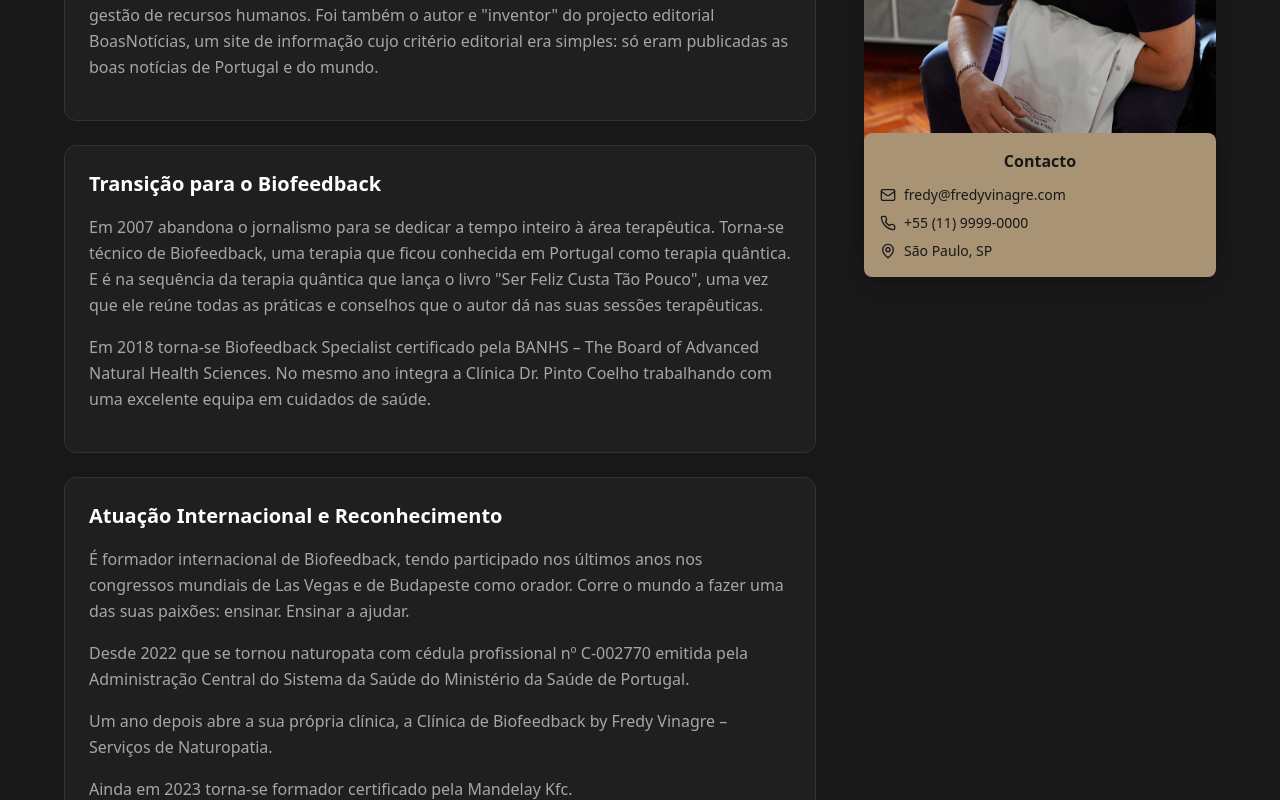
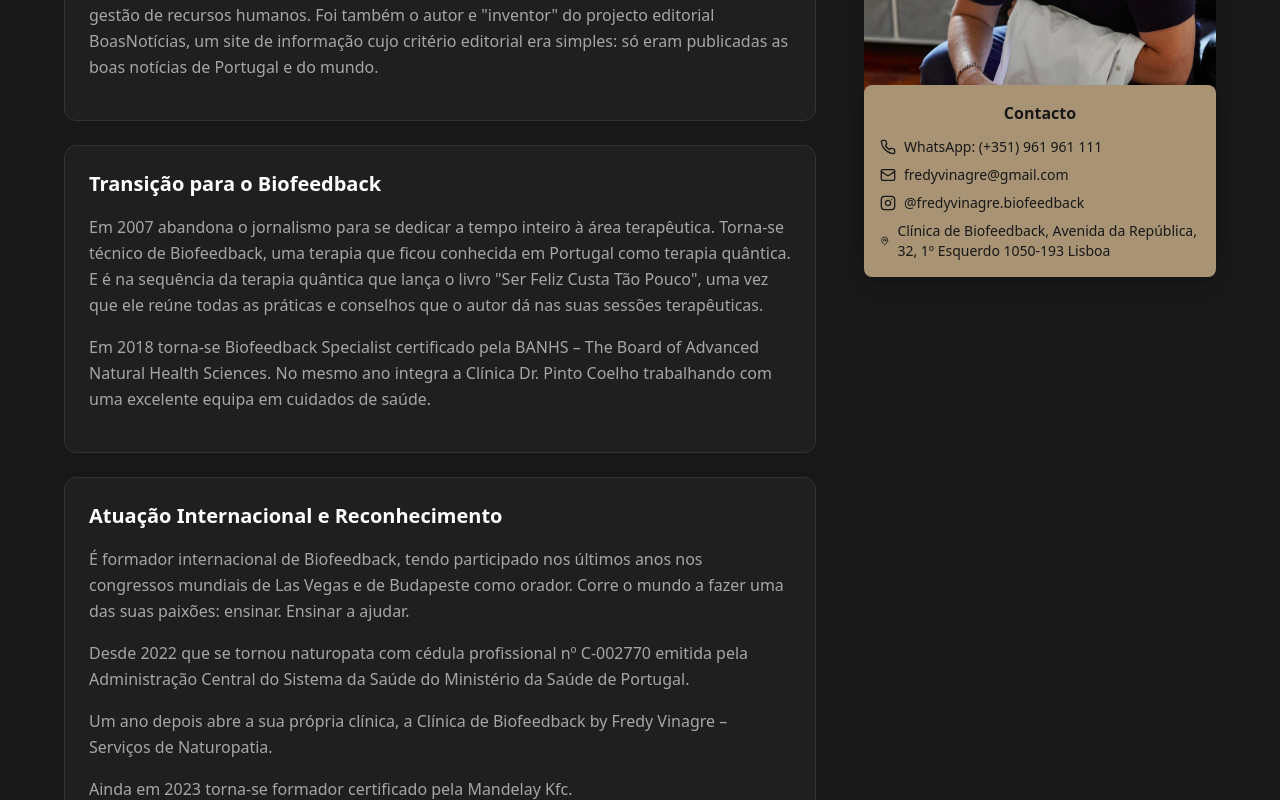
Before and after one commit to guiz01/bftecnicos, a React (Vite) app: page /fredy-vinagre in a window 1280 px wide. Shown: the part 1280-2080 px from the top of the page. Built offline with nearby package versions, Linux system fonts and the light colour scheme.

Commit message:
[dyad] Atualizando os contatos de Fredy Vinagre nas páginas Index e FredyVinagre - wrote 2 file(s)

```diff
--- a/src/pages/FredyVinagre.tsx
+++ b/src/pages/FredyVinagre.tsx
@@ -4,7 +4,7 @@ import { useEffect } from "react";
 import { useNavigate } from "react-router-dom";
 import { Card, CardContent, CardDescription, CardHeader, CardTitle } from "@/components/ui/card";
 import { Button } from "@/components/ui/button";
-import { Heart, Award, Users, BookOpen, Globe, Mail, Phone, MapPin } from "lucide-react";
+import { Heart, Award, Users, BookOpen, Globe, Mail, Phone, MapPin, Instagram } from "lucide-react";
 import MobileMenu from "@/components/mobile-menu";
 
 const FredyVinagre = () => {
@@ -149,16 +149,20 @@ const FredyVinagre = () => {
                 <h4 className="font-semibold text-center mb-3">Contacto</h4>
                 <div className="space-y-2 text-sm">
                   <div className="flex items-center space-x-2">
-                    <Mail className="w-4 h-4" />
-                    <span>fredy@fredyvinagre.com</span>
+                    <Phone className="w-4 h-4" />
+                    <span>WhatsApp: (+351) 961 961 111</span>
                   </div>
                   <div className="flex items-center space-x-2">
-                    <Phone className="w-4 h-4" />
-                    <span>+55 (11) 9999-0000</span>
+                    <Mail className="w-4 h-4" />
+                    <span>fredyvinagre@gmail.com</span>
+                  </div>
+                  <div className="flex items-center space-x-2">
+                    <Instagram className="w-4 h-4" />
+                    <span>@fredyvinagre.biofeedback</span>
                   </div>
                   <div className="flex items-center space-x-2">
                     <MapPin className="w-4 h-4" />
-                    <span>São Paulo, SP</span>
+                    <span>Clínica de Biofeedback, Avenida da República, 32, 1º Esquerdo 1050-193 Lisboa</span>
                   </div>
                 </div>
               </div>
@@ -371,9 +375,10 @@ const FredyVinagre = () => {
             <div>
               <h3 className="font-semibold mb-4 text-center">Contacto</h3>
               <ul className="space-y-2 text-muted-foreground">
-                <li>contato@fredyvinagre.com</li>
-                <li>+55 (11) 9999-0000</li>
-                <li>São Paulo, SP</li>
+                <li>WhatsApp: (+351) 961 961 111</li>
+                <li>Email: fredyvinagre@gmail.com</li>
+                <li>Instagram: @fredyvinagre.biofeedback</li>
+                <li>Clínica de Biofeedback, Avenida da República, 32, 1º Esquerdo 1050-193 Lisboa</li>
               </ul>
             </div>
           </div>
--- a/src/pages/Index.tsx
+++ b/src/pages/Index.tsx
@@ -449,9 +449,10 @@ const Index = () => {
             <div>
               <h3 className="font-semibold mb-4 text-center">Contacto</h3>
               <ul className="space-y-2 text-muted-foreground">
-                <li>contato@fredyvinagre.com</li>
-                <li>+55 (11) 9999-0000</li>
-                <li>São Paulo, SP</li>
+                <li>WhatsApp: (+351) 961 961 111</li>
+                <li>Email: fredyvinagre@gmail.com</li>
+                <li>Instagram: @fredyvinagre.biofeedback</li>
+                <li>Clínica de Biofeedback, Avenida da República, 32, 1º Esquerdo 1050-193 Lisboa</li>
               </ul>
             </div>
           </div>
```
